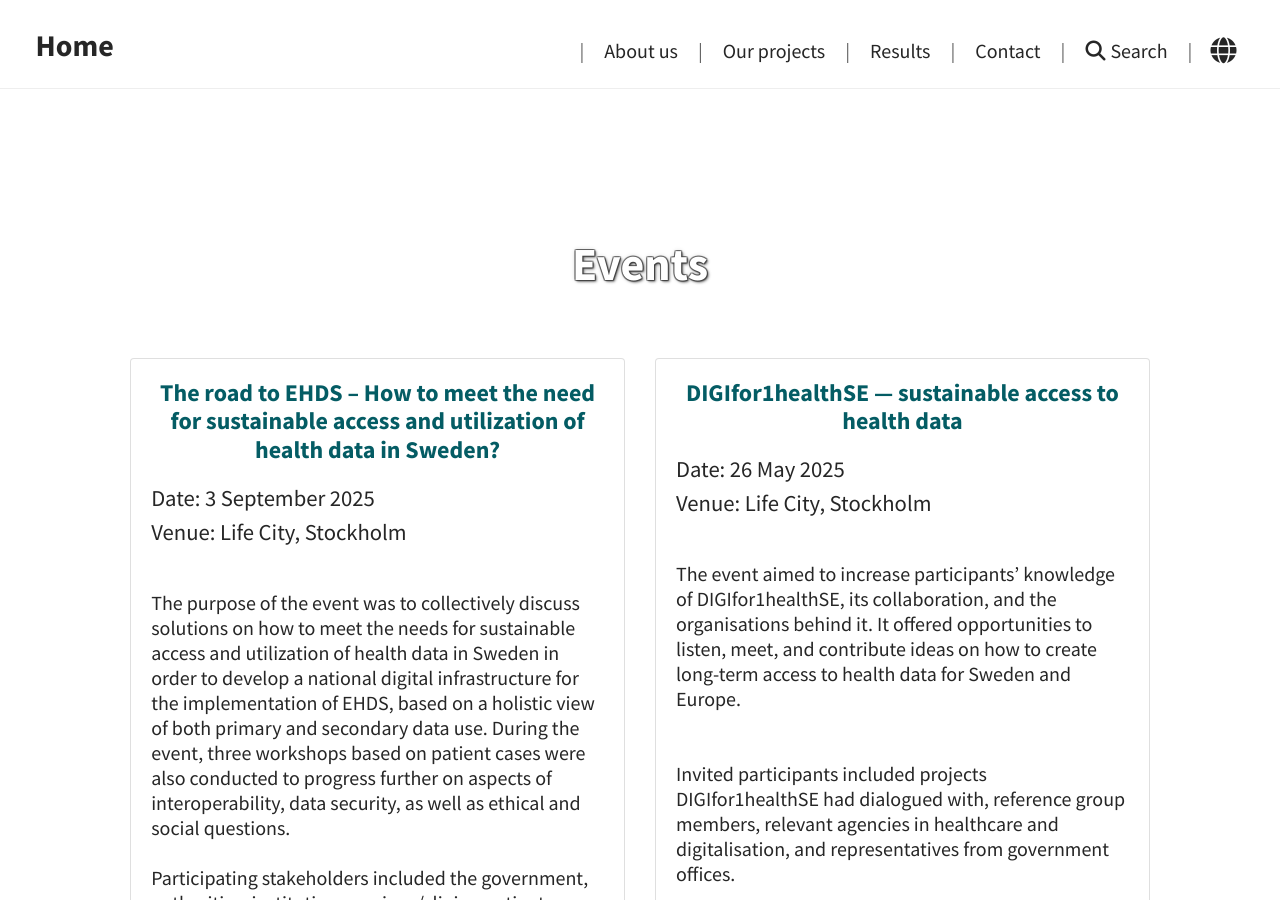
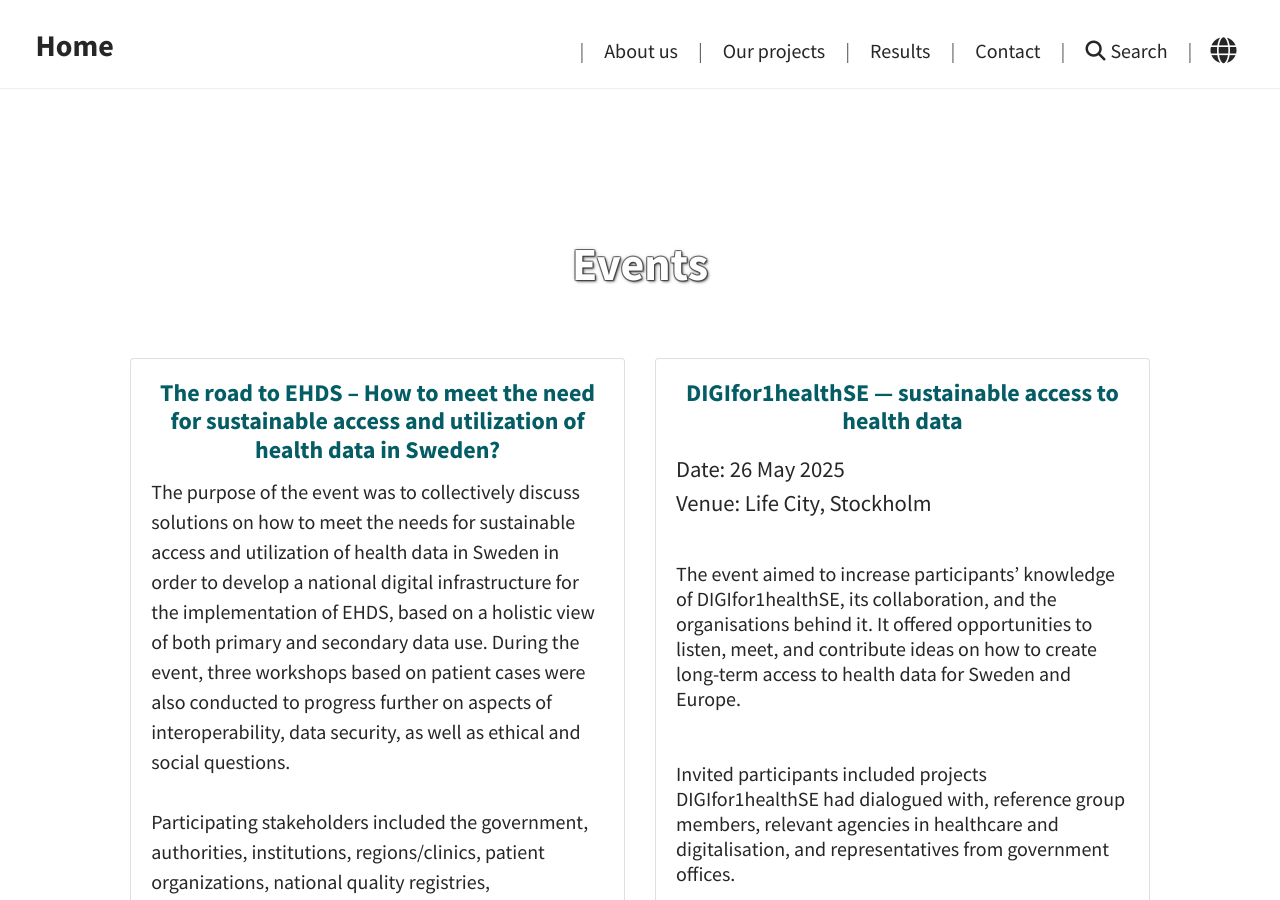
Before and after one commit to ScilifelabDataCentre/DIGIfor1Health_web, a Jekyll site: the page built from pages/outputs/events_en.md, in a window 1280 px wide and 900 px high. Built offline with Jekyll 4.4.1, drawn with Linux system fonts in a browser that asks for light colours; a script that is not in the unit is left out; comment, search, counter and statistics services are not loaded.

Commit message:
Remove date and venue from first events box

```diff
--- a/pages/outputs/events_en.md
+++ b/pages/outputs/events_en.md
@@ -22,12 +22,6 @@ lang_alt: /outputs/events/
             The road to EHDS – How to meet the need for sustainable access and utilization of health data in Sweden?
           </h4>
           <p class="card-text">
-  <p style="font-size: calc(1em + 2pt);">
-    Date: 3 September 2025<br>
-    Venue: Life City, Stockholm
-    </p>
-    <br>
-
 The purpose of the event was to collectively discuss solutions on how to meet the needs for sustainable access and utilization of health data in Sweden in order to develop a national digital infrastructure for the implementation of EHDS, based on a holistic view of both primary and secondary data use. During the event, three workshops based on patient cases were also conducted to progress further on aspects of interoperability, data security, as well as ethical and social questions.
 
 <br>
```
